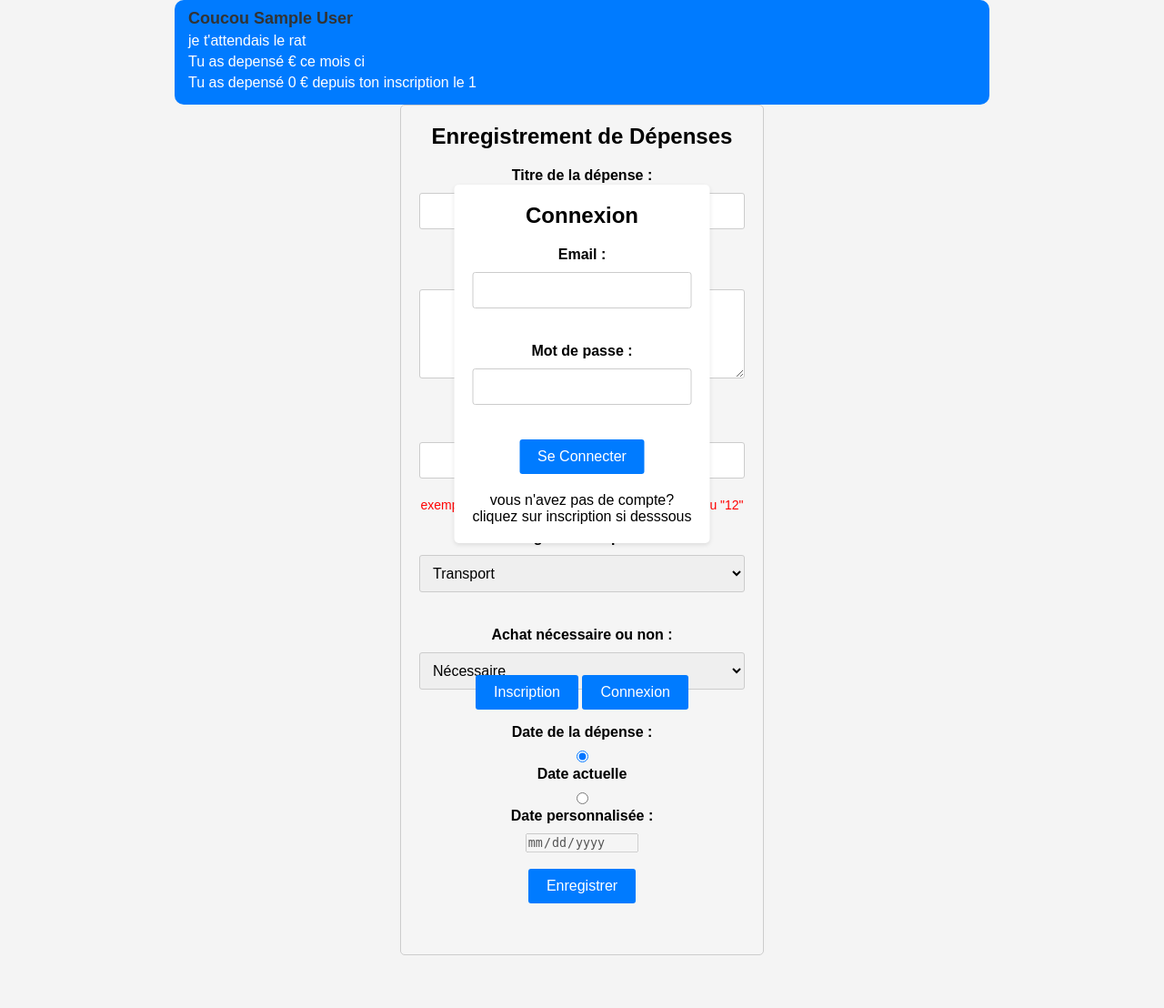
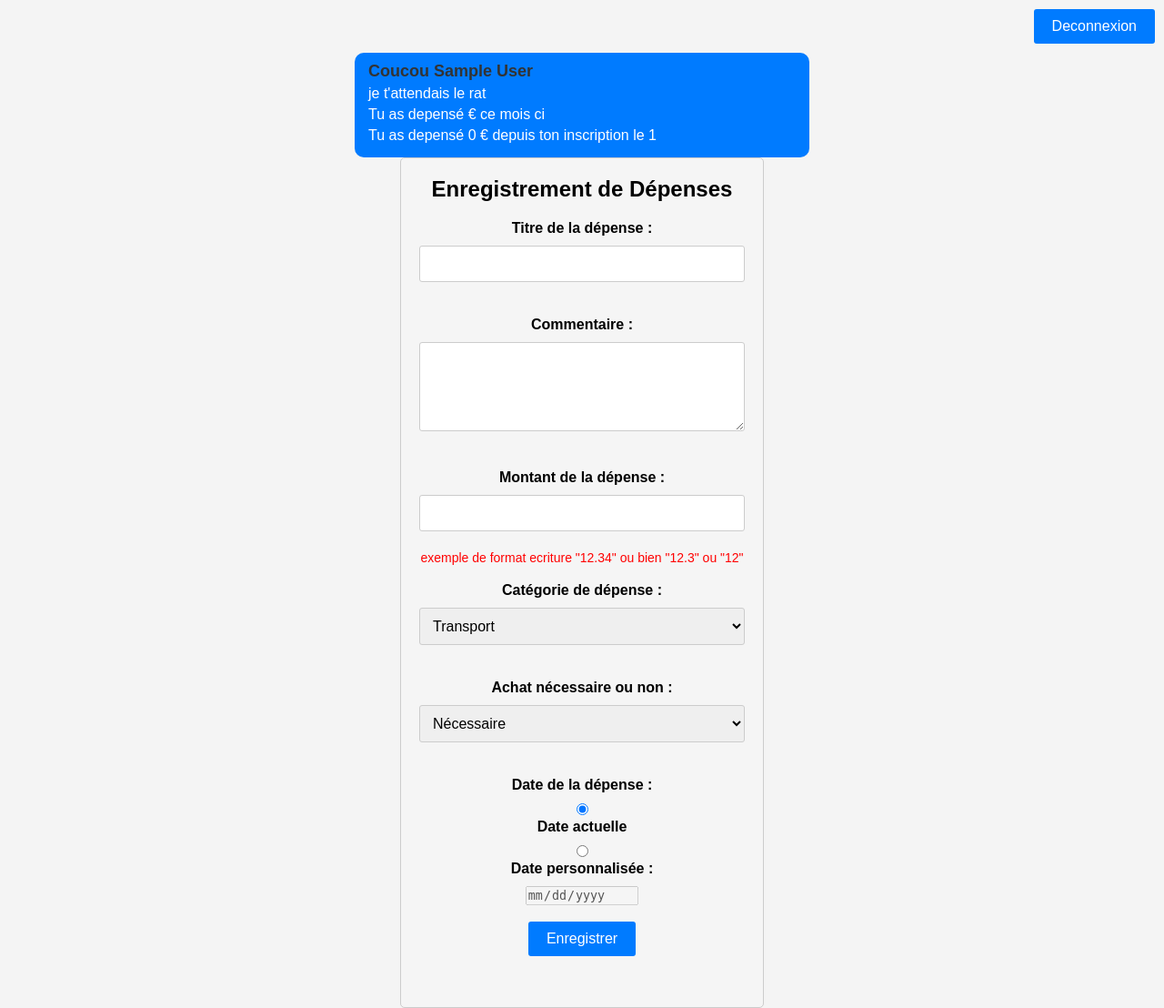
Before and after one commit to c-cedina/budget, a PHP site: page /appGestionFinance/ in a window 1280 px wide. Shown: the whole page at 91% size. Before the commit the page ends 1050 px from the top, so only its background shows below. Run offline with PHP 8.4, Linux system fonts and the light colour scheme; the visitor is signed in with stand-in values (Sample User, id 1); tables that the repository leaves empty or names only in its code hold one stand-in row (values such as "Sample post").

Commit message:
mise a jour des commande

```diff
--- a/css/ajtdepense.css
+++ b/css/ajtdepense.css
@@ -4,7 +4,7 @@
     color: #fff;
     border-radius: 10px;
     padding: 10px 15px;
-    max-width: 70%;
+    max-width: 500px;
     margin: 0 auto;
     text-align: left;
 }
@@ -89,6 +89,7 @@ input[type="submit"] {
 
 /* Styles pour la mise en page mobile */
 @media (max-width: 768px) {
+    #contenu,
     #ajtdepense {
         max-width: 90%;
     }
--- a/css/styles.css
+++ b/css/styles.css
@@ -33,3 +33,7 @@ body {
     box-shadow: 0 0 5px rgba(0, 0, 0, 0.3);
     background-color: #0000A0;
 }
+#deco {
+  text-align: right;
+  margin: 10px;
+}
--- /dev/null
+++ b/includes/deconnexion.php
@@ -0,0 +1,5 @@
+<?php
+session_start();
+session_unset();
+
+?>
--- a/includes/depense.php
+++ b/includes/depense.php
@@ -4,14 +4,10 @@
 if (isset($_POST['formenregistrer'])) {
 
     extract($_POST);
-    ?>
-    <script>alert("debut")</script>
-    <?php
+
     if (!empty($titre_depense) && !empty($montant)) {
 
-        ?>
-        <script>alert("essaie")</script>
-        <?php
+
 
 
 
@@ -42,12 +38,36 @@ if (isset($_POST['formenregistrer'])) {
 
 
         ]);
-        echo $date_type;
+
+        $e = $db->prepare("SELECT id FROM utilisateurs WHERE email = :email");
+        $e->execute(['email' => $_SESSION['email']]);
+        $id = $e->fetch();
+
+        $qr = $db->prepare("SELECT SUM(montant) as total_depenses FROM depense WHERE id_utilisateurs = :id_utilisateurs");
+        $qr->execute(['id_utilisateurs' => $id['id']]);
+        $resultat = $qr->fetch();
+        $somme_total_d['valeur'] = $resultat['total_depenses'];
+
+
+
+
+        ?>
+
+
+        <script>alert("dépense envoyée")</script>
+        <?php
+
+
+
     } else {
-        echo "erreur mot de passe";
+        ?>
+        <script>alert("tout les champs ne sont pas remplies ")</script>
+        <?php
     }
 
 }
 
 
+
+
 ?>
--- a/includes/login.php
+++ b/includes/login.php
@@ -4,26 +4,19 @@
 if (isset($_POST['formlogin'])) {
 
 	extract($_POST);
-	?>
-	<script>alert("debut")</script>
-	<?php
+
 	if (!empty($lemail) && !empty($lpassword)) {
 
 		$q = $db->prepare("SELECT * FROM utilisateurs WHERE email = :email");
 		$q->execute(['email' => $lemail]);
 		$result = $q->fetch();
 		// var_dump($result);
-		?>
-		<script>alert("email existe")</script>
-		<?php
+
 
 		if ($result == true) {
 			// le compte existe bien
 			if (password_verify($lpassword, $result['password'])) {
-				echo "Connection en cours";
-				?>
-				<script>alert("reussie")</script>
-				<?php
+
 				$_SESSION['email'] = $result['email'];
 				$_SESSION['prenom'] = $result['prenom'];
 				$_SESSION['nom'] = $result['nom'];
@@ -33,14 +26,18 @@ if (isset($_POST['formlogin'])) {
 				$_SESSION['date_creation'] = $day_c . '-' . $month_c . '-' . $year_c;
 
 			} else {
-				echo "erreur mot de passe";
+				?>
+				<script>alert("erreur email")</script>
+				<?php
 			}
 
 		} else {
-			echo "Le compte portant " . $lemail . " n'existe pas";
+			?>
+			<script>alert("erreur email")</script>
+			<?php
 		}
 	}
-} else
+}
 ?>
 
 <div id="login" class="form-container">
--- a/includes/requetes_session.php
+++ b/includes/requetes_session.php
@@ -2,6 +2,8 @@
 $e = $db->prepare("SELECT id FROM utilisateurs WHERE email = :email");
 $e->execute(['email' => $_SESSION['email']]);
 $id = $e->fetch();
+
+include 'includes/depense.php';
 
 $qr = $db->prepare("SELECT * FROM depense WHERE id_utilisateurs = :id_utilisateurs");
 $qr->execute(['id_utilisateurs' => $id['id']]);
--- a/includes/session.php
+++ b/includes/session.php
@@ -1,9 +1,45 @@
 <?php
 
 if (isset($_SESSION['email'])) {
+
     include 'includes/requetes_session.php'
+        ?>
+    <script>
+        signupDiv.style.display = "none";
+        loginDiv.style.display = "none";
+        btnSignup.style.display = "none";
+        btnLogin.style.display = "none";
+    </script>
+    <header>
+        <div id="deco">
+            <a href="logout.php">
+                <button id="btnDeco" class="btn">Deconnexion</button>
+            </a>
+        </div>
+        <script src="https://code.jquery.com/jquery-3.6.0.min.js"></script>
+        <script>
+            $(document).ready(function () {
+                $("#btnDeco").click(function () {
+                    // Envoi d'une demande AJAX au serveur pour supprimer les variables de session
+                    $.ajax({
+                        url: "includes/deconnexion.php", // Le script serveur qui gère la suppression des variables de session
+                        method: "POST",        // Vous pouvez utiliser POST ou GET selon votre configuration
+                        success: function (data) {
+                            // Actualiser la page pour que l'utilisateur soit déconnecté
+                            window.location.href = "http://localhost/appGestionFinance/"; // Rediriger vers la page de redirection
+                        },
+                        error: function (xhr, status, error) {
+                            // Gérer les erreurs en cas de problème avec la demande AJAX
+                            console.error(error);
+                        }
+                    });
+                });
+            });
+        </script>
+    </header>
 
-        ?>
+
+
     <div id='contenu'>
         <h1>
             Coucou
@@ -75,7 +111,9 @@ if (isset($_SESSION['email'])) {
 
 
 
+
             <input type="submit" id="formenregistrer" name="formenregistrer" value="Enregistrer">
+
 
         </form>
         <br> <br>
--- a/includes/signup.php
+++ b/includes/signup.php
@@ -16,9 +16,7 @@ if (isset($_POST['formsend'])) {
 	if (!empty($password) && !empty($email) && !empty($cpassword)) {
 
 		if ($email == $cemail)
-		?>
-		<script>alert("email identique ")</script>
-		<?php
+
 			if ($password == $cpassword) {
 
 				$options = [
@@ -32,9 +30,7 @@ if (isset($_POST['formsend'])) {
 				$c = $db->prepare("SELECT email FROM utilisateurs WHERE email = :email");
 				$c->execute(['email' => $email]);
 				$result = $c->rowCount();
-			?>
-			<script>alert("mot de passe identique ")</script>
-			<?php
+
 				if ($result == 0) {
 
 					$q = $db->prepare("INSERT INTO utilisateurs(prenom,nom,email,password) VALUES(:prenom,:nom,:email,:password)");
@@ -46,22 +42,25 @@ if (isset($_POST['formsend'])) {
 
 					]);
 					?>
-				<script>alert("reussi")</script>
+					<script>alert("compte créer")</script>
 					<?php
 
 
 				} else {
-				echo "Un email existe deja!";
+					?>
+					<script>alert("email deja utiliser")</script>
+					<?php
 				}
 
 
 			} else {
-			echo "Mot de passe different!";
+				?>
+				<script>alert("mot de passe different")</script>
+				<?php
 			}
 
 
-	} else
-		echo "Les champs ne sont pas tous remplies";
+	}
 
 
 
--- a/index.php
+++ b/index.php
@@ -23,7 +23,7 @@
     </div>
     <script src="js/siglog.js"></script>
     <?php include 'includes/session.php'; ?>
-    <?php include 'includes/depense.php'; ?>
+
 
 
 
```
Lines whose indentation alone changed are shown as unchanged.
